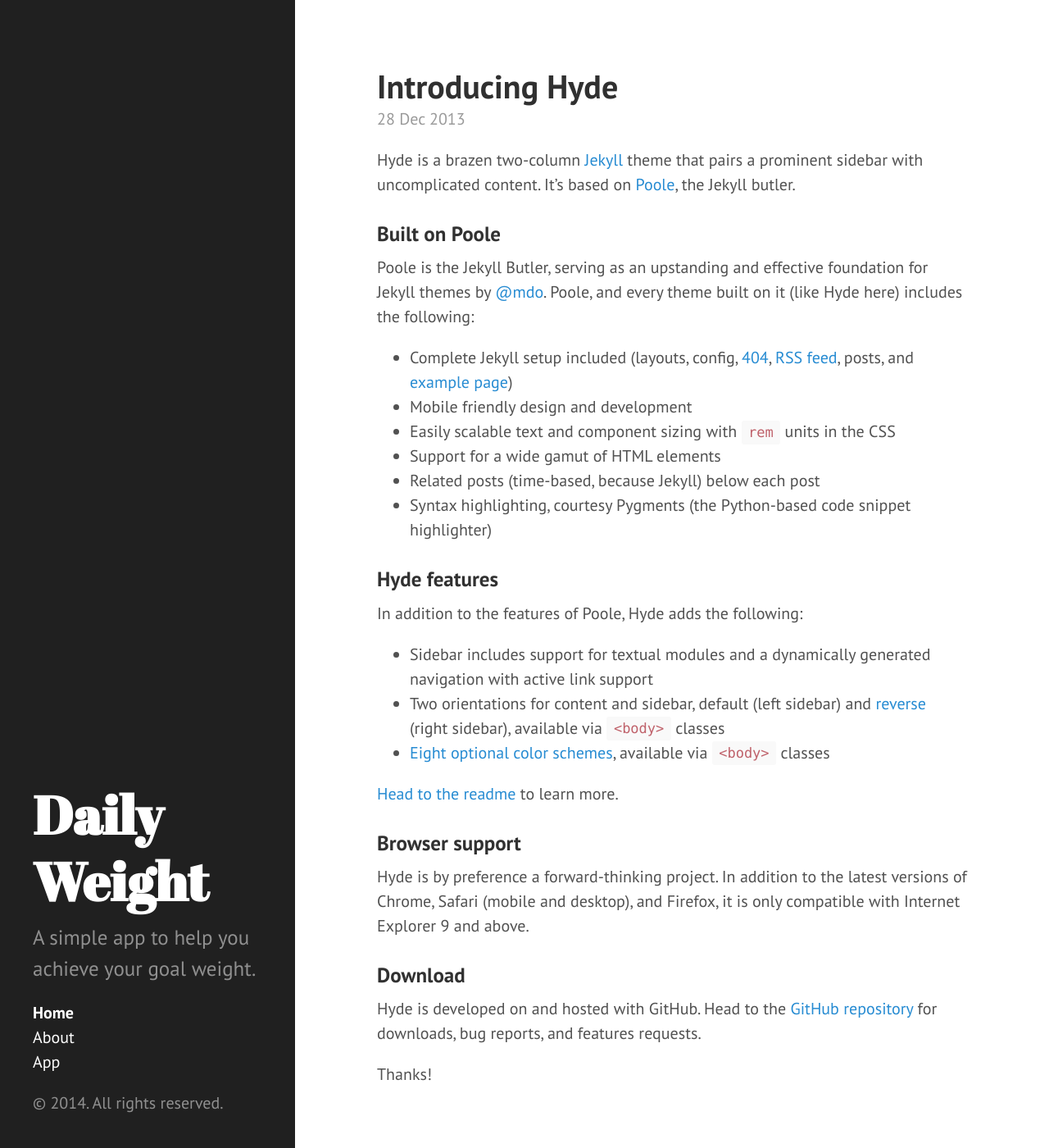
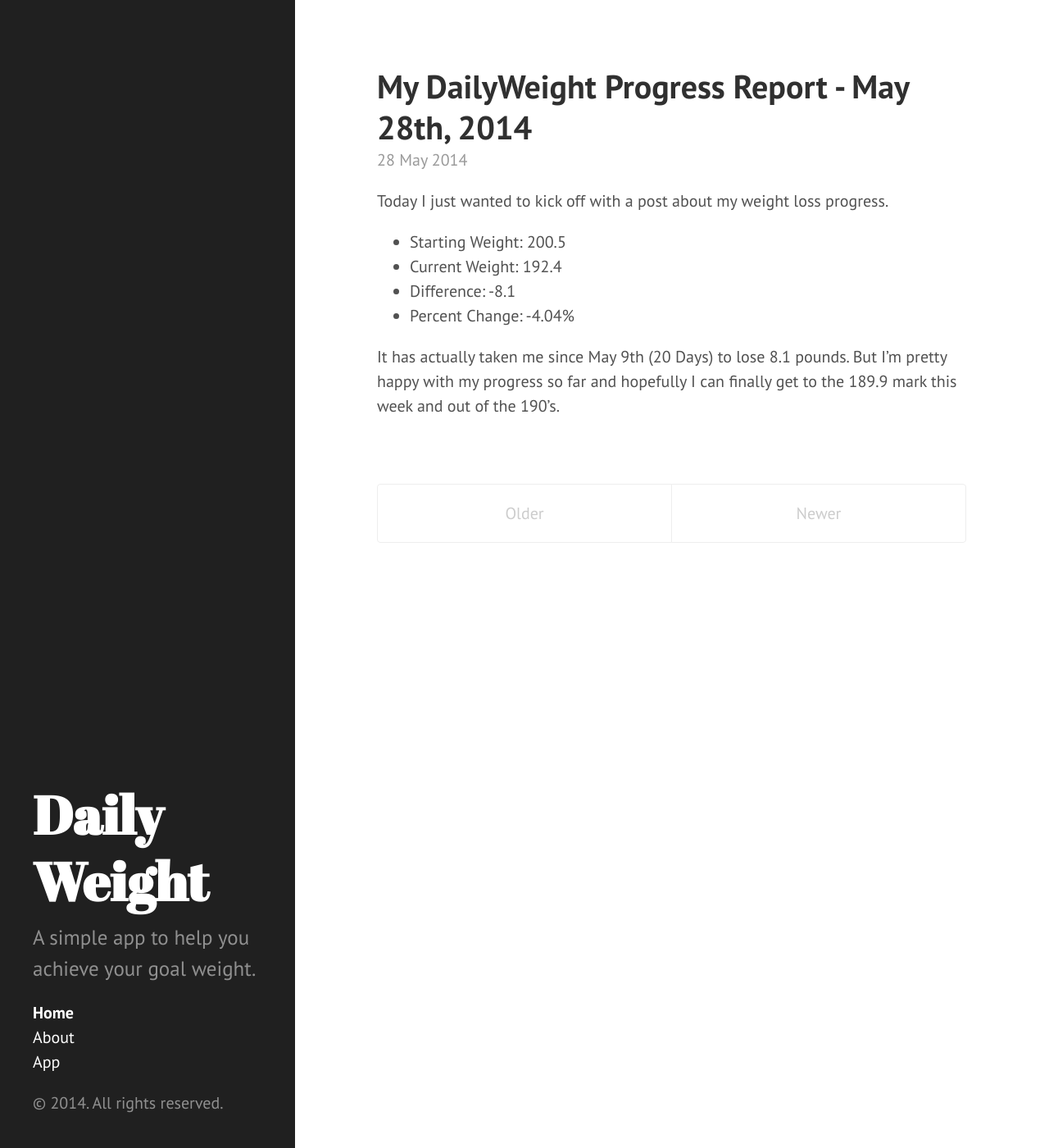
Before and after one commit to oblakeerickson/dailyweight, a Jekyll site: the page built from index.html, in a window 1280 px wide and 1400 px high. Shown: the whole window at 82% size. Built offline with Jekyll 4.4.1, drawn with Linux system fonts in a browser that asks for light colours; Markdown is read by kramdown in place of the engine named in the settings; the list of posts is cut into pages by our own code; some of the changed text lies outside the part shown.

Commit message:
add first post

```diff
--- a/_posts/2012-02-06-whats-jekyll.md
+++ /dev/null
@@ -1,12 +0,0 @@
----
-layout: post
-title: What's Jekyll?
----
-
-[Jekyll](http://jekyllrb.com) is a static site generator, an open-source tool for creating simple yet powerful websites of all shapes and sizes. From [the project's readme](https://github.com/mojombo/jekyll/blob/master/README.markdown):
-
-  > Jekyll is a simple, blog aware, static site generator. It takes a template directory [...] and spits out a complete, static website suitable for serving with Apache or your favorite web server. This is also the engine behind GitHub Pages, which you can use to host your project’s page or blog right here from GitHub.
-
-It's an immensely useful tool and one we encourage you to use here with Hyde.
-
-Find out more by [visiting the project on GitHub](https://github.com/mojombo/jekyll).
--- a/_posts/2012-02-07-example-content.md
+++ /dev/null
@@ -1,55 +0,0 @@
----
-layout: post
-title: Example content
----
-
-This blog post shows a few different types of content that's supported and styled with Hyde. Basic typography, images, and code are all supported.
-
------
-
-Cum sociis natoque penatibus et magnis <a href="#">dis parturient montes</a>, nascetur ridiculus mus. Aenean eu leo quam. Pellentesque ornare sem lacinia quam venenatis vestibulum. Sed posuere consectetur est at lobortis. Cras mattis consectetur purus sit amet fermentum.
-
-> Curabitur blandit tempus porttitor. **Nullam quis risus eget urna mollis** ornare vel eu leo. Nullam id dolor id nibh ultricies vehicula ut id elit.
-
-Etiam porta *sem malesuada magna* mollis euismod. Cras mattis consectetur purus sit amet fermentum. Aenean lacinia bibendum nulla sed consectetur.
-
-## Heading
-
-Vivamus sagittis lacus vel augue laoreet rutrum faucibus dolor auctor. Duis mollis, est non commodo luctus, nisi erat porttitor ligula, eget lacinia odio sem nec elit. Morbi leo risus, porta ac consectetur ac, vestibulum at eros.
-
-### Sub-heading
-
-Cum sociis natoque penatibus et magnis dis parturient montes, nascetur ridiculus mus.
-
-{% highlight js %}
-// Example can be run directly in your JavaScript console
-
-// Create a function that takes two arguments and returns the sum of those arguments
-var adder = new Function("a", "b", "return a + b");
-
-// Call the function
-adder(2, 6);
-// > 8
-{% endhighlight %}
-
-Aenean lacinia bibendum nulla sed consectetur. Etiam porta sem malesuada magna mollis euismod. Fusce dapibus, tellus ac cursus commodo, tortor mauris condimentum nibh, ut fermentum massa.
-
-### Sub-heading
-
-Cum sociis natoque penatibus et magnis dis parturient montes, nascetur ridiculus mus. Aenean lacinia bibendum nulla sed consectetur. Etiam porta sem malesuada magna mollis euismod. Fusce dapibus, tellus ac cursus commodo, tortor mauris condimentum nibh, ut fermentum massa justo sit amet risus.
-
-* Praesent commodo cursus magna, vel scelerisque nisl consectetur et.
-* Donec id elit non mi porta gravida at eget metus.
-* Nulla vitae elit libero, a pharetra augue.
-
-Donec ullamcorper nulla non metus auctor fringilla. Nulla vitae elit libero, a pharetra augue.
-
-1. Vestibulum id ligula porta felis euismod semper.
-2. Cum sociis natoque penatibus et magnis dis parturient montes, nascetur ridiculus mus.
-3. Maecenas sed diam eget risus varius blandit sit amet non magna.
-
-Cras mattis consectetur purus sit amet fermentum. Sed posuere consectetur est at lobortis.
-
------
-
-Want to see something else added? <a href="https://github.com/mdo/hyde/issues/new">Open an issue.</a>
--- a/_posts/2013-12-28-introducing-hyde.md
+++ /dev/null
@@ -1,37 +0,0 @@
----
-layout: post
-title: Introducing Hyde
----
-
-Hyde is a brazen two-column [Jekyll](http://jekyllrb.com) theme that pairs a prominent sidebar with uncomplicated content. It's based on [Poole](http://getpoole.com), the Jekyll butler.
-
-### Built on Poole
-
-Poole is the Jekyll Butler, serving as an upstanding and effective foundation for Jekyll themes by [@mdo](https://twitter.com/mdo). Poole, and every theme built on it (like Hyde here) includes the following:
-
-* Complete Jekyll setup included (layouts, config, [404](/404), [RSS feed](/atom.xml), posts, and [example page](/about))
-* Mobile friendly design and development
-* Easily scalable text and component sizing with `rem` units in the CSS
-* Support for a wide gamut of HTML elements
-* Related posts (time-based, because Jekyll) below each post
-* Syntax highlighting, courtesy Pygments (the Python-based code snippet highlighter)
-
-### Hyde features
-
-In addition to the features of Poole, Hyde adds the following:
-
-* Sidebar includes support for textual modules and a dynamically generated navigation with active link support
-* Two orientations for content and sidebar, default (left sidebar) and [reverse](https://github.com/poole/lanyon#reverse-layout) (right sidebar), available via `<body>` classes
-* [Eight optional color schemes](https://github.com/poole/hyde#themes), available via `<body>` classes
-
-[Head to the readme](https://github.com/poole/hyde#readme) to learn more.
-
-### Browser support
-
-Hyde is by preference a forward-thinking project. In addition to the latest versions of Chrome, Safari (mobile and desktop), and Firefox, it is only compatible with Internet Explorer 9 and above.
-
-### Download
-
-Hyde is developed on and hosted with GitHub. Head to the <a href="https://github.com/poole/hyde">GitHub repository</a> for downloads, bug reports, and features requests.
-
-Thanks!
--- /dev/null
+++ b/_posts/2014-05-28-my-dailyweight-progress-report.md
@@ -0,0 +1,13 @@
+---
+layout: post
+title: My DailyWeight Progress Report - May 28th, 2014
+---
+
+Today I just wanted to kick off with a post about my weight loss progress.
+
+* Starting Weight: 200.5
+* Current Weight: 192.4
+* Difference: -8.1
+* Percent Change: -4.04%
+
+It has actually taken me since May 9th (20 Days) to lose 8.1 pounds. But I'm pretty happy with my progress so far and hopefully I can finally get to the 189.9 mark this week and out of the 190's.
```
Also changed, not shown: about.md (+1 -1 lines), public/img/progress_20140528.png (added).
